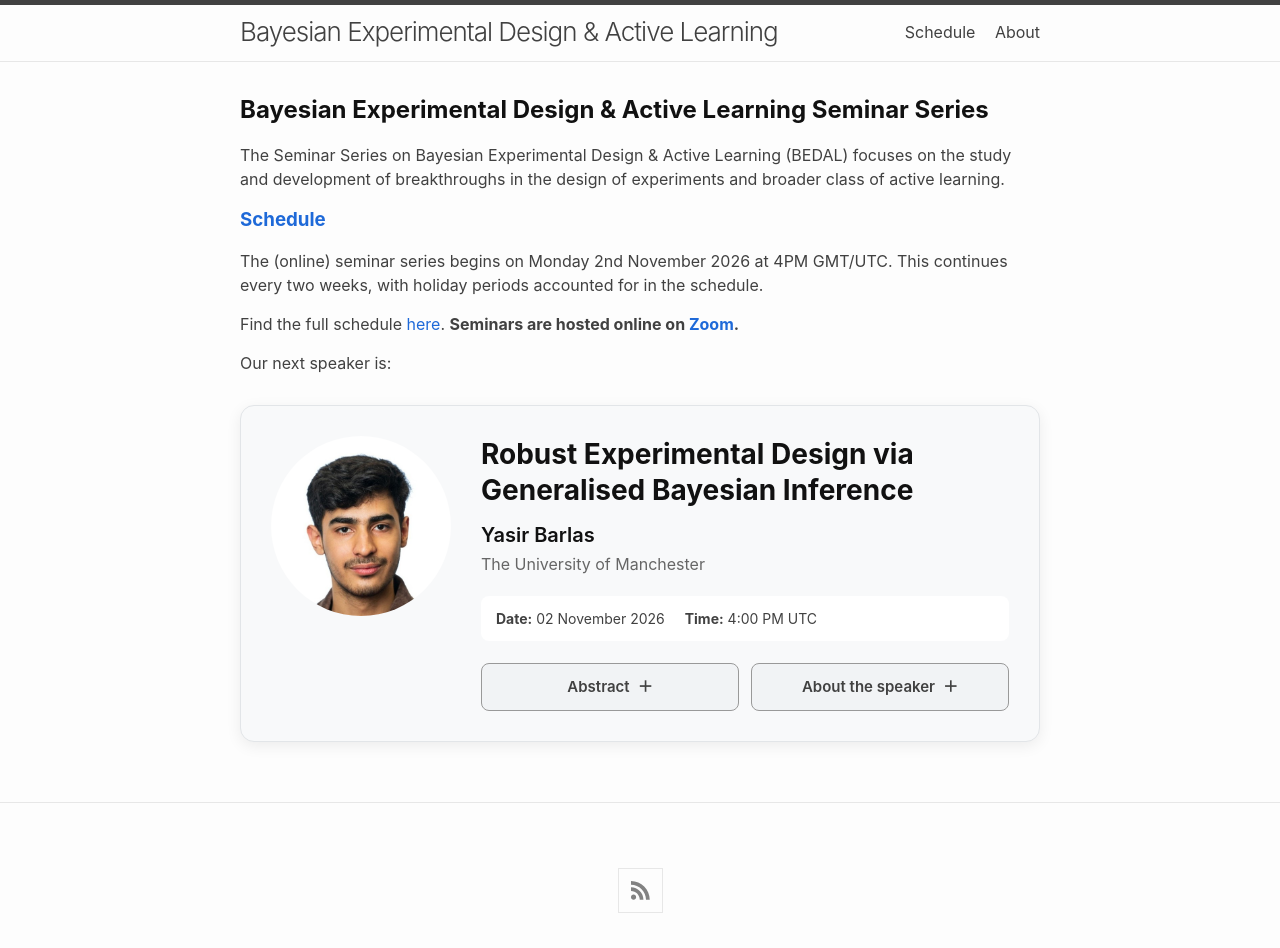
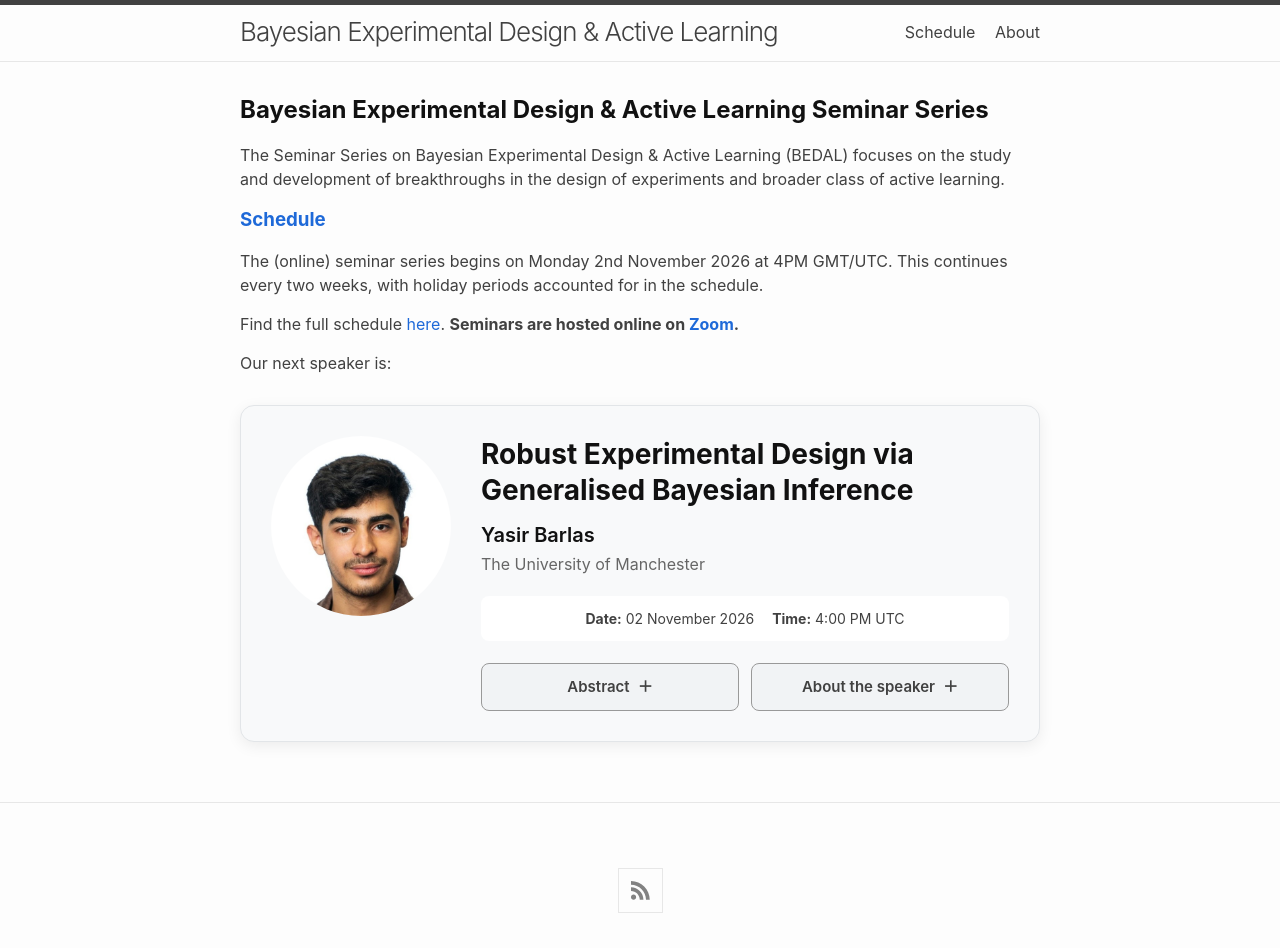
Before and after one commit to bayesiandesign/seminar, a Jekyll site: the page built from README.md, in a window 1280 px wide. Built offline with Jekyll 4.4.1, drawn with Linux system fonts in a browser that asks for light colours; nearby versions of some CDN libraries; our own code applies the rules of GitHub Pages for plain Markdown files.

Commit message:
Update style.scss

```diff
--- a/assets/css/style.scss
+++ b/assets/css/style.scss
@@ -69,8 +69,9 @@ font-size: 16px;
 
 .seminar-details {
 display: flex;
-flex-wrap: wrap;
-gap: 8px 20px;
+justify-content: center;
+align-items: center;
+gap: 18px;
 
 margin-bottom: 22px;
 padding: 12px 15px;
@@ -79,7 +80,10 @@ background: white;
 border-radius: 8px;
 
 font-size: 14px;
+}
 
+.details-separator {
+color: #bbb;
 }
 
 .speaker-sections {
```
